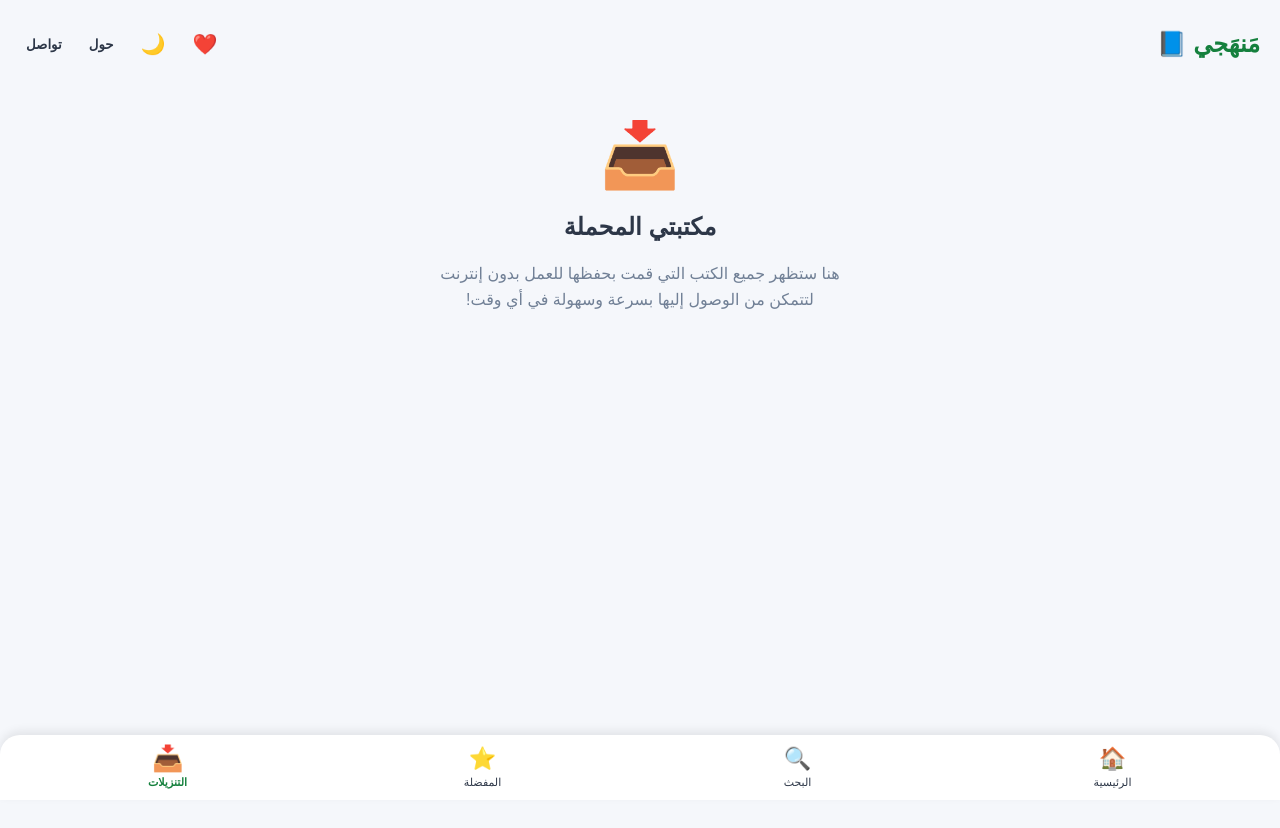
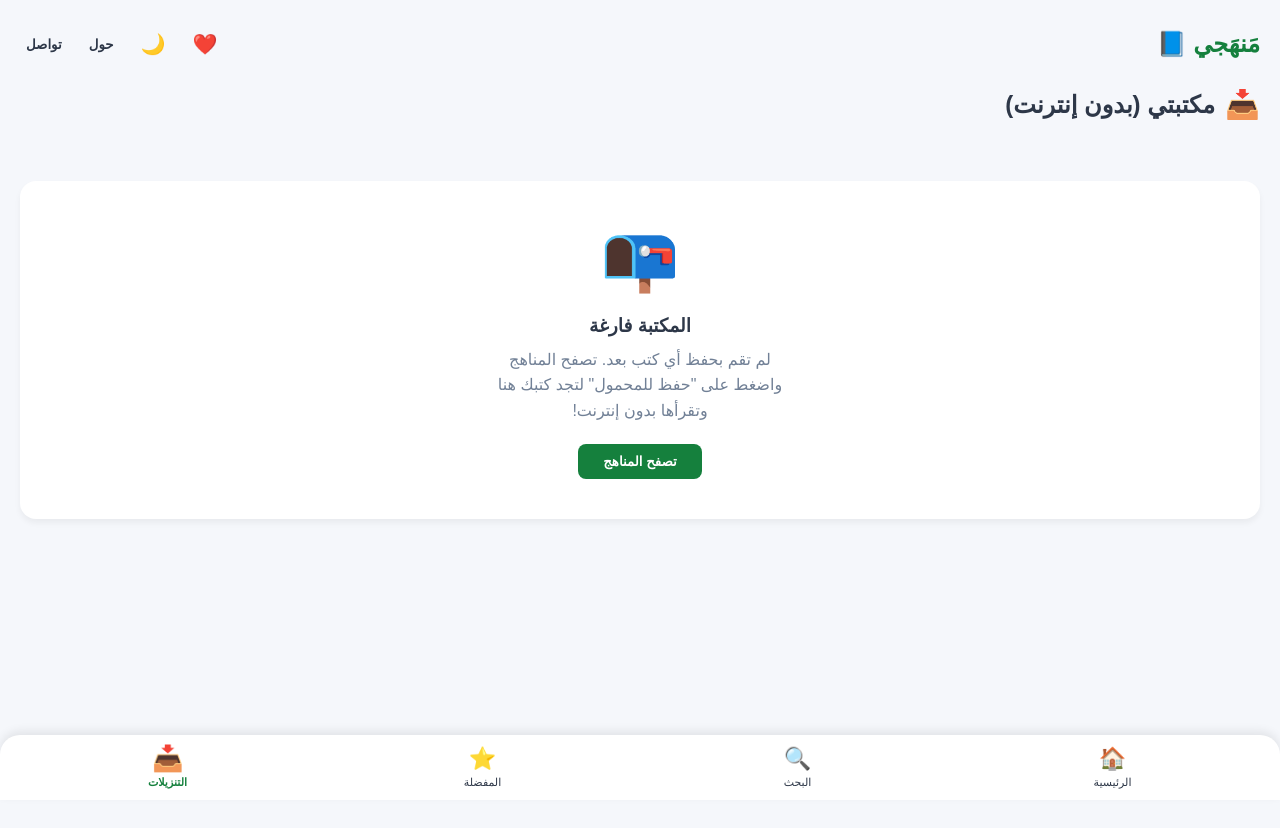
Before and after one commit to rabeethwabah-boop/manhaji-app, a React (Vite) app: page /downloads in a window 1280 px wide. Shown: the top 828 px of the page. Built offline with nearby package versions, Linux system fonts and the light colour scheme.

Commit message:
برمجة صفحة التنزيلات لعرض وحذف الكتب المحفوظة للأوفلاين

```diff
--- a/src/pages/Downloads.jsx
+++ b/src/pages/Downloads.jsx
@@ -1,14 +1,82 @@
 // src/pages/Downloads.jsx
-import React from 'react';
+import React, { useState, useEffect } from 'react';
+import { useNavigate } from 'react-router-dom';
+import { getBookCoverPath, cleanBookName } from '../utils/helpers';
 
 const Downloads = () => {
+  const [downloadedBooks, setDownloadedBooks] = useState([]);
+  const navigate = useNavigate();
+
+  useEffect(() => {
+    // جلب قائمة الكتب المحملة من الذاكرة المحلية
+    const saved = JSON.parse(localStorage.getItem('manhaji_downloads') || '[]');
+    setDownloadedBooks(saved);
+  }, []);
+
+  const handleDelete = async (bookId) => {
+    const confirmDelete = window.confirm("هل أنت متأكد أنك تريد حذف هذا الكتاب من جهازك لتوفير المساحة؟");
+    if (!confirmDelete) return;
+
+    // 1. حذف الكتاب (PDF) من الذاكرة المخفية (Cache)
+    const downloadUrl = `https://drive.google.com/uc?export=download&id=${bookId}`;
+    try {
+      const cache = await caches.open('manhaji-v1');
+      await cache.delete(downloadUrl);
+    } catch (e) {
+      console.error("خطأ في حذف الكاش", e);
+    }
+
+    // 2. حذفه من القائمة المعروضة
+    const updatedBooks = downloadedBooks.filter(b => b.id !== bookId);
+    localStorage.setItem('manhaji_downloads', JSON.stringify(updatedBooks));
+    setDownloadedBooks(updatedBooks);
+  };
+
   return (
-    <div style={{ paddingBottom: '80px', textAlign: 'center', marginTop: '50px' }}>
-      <span style={{ fontSize: '64px' }}>📥</span>
-      <h2 style={{ color: 'var(--text-darkGray)', marginTop: '20px' }}>مكتبتي المحملة</h2>
-      <p style={{ color: '#718096', maxWidth: '400px', margin: '10px auto', lineHeight: '1.6' }}>
-        هنا ستظهر جميع الكتب التي قمت بحفظها للعمل بدون إنترنت لتتمكن من الوصول إليها بسرعة وسهولة في أي وقت!
-      </p>
+    <div style={{ paddingBottom: '80px', position: 'relative' }}>
+      <div style={{ display: 'flex', alignItems: 'center', gap: '10px', marginBottom: '25px' }}>
+        <span style={{ fontSize: '28px' }}>📥</span>
+        <h2 style={{ color: 'var(--text-darkGray)', margin: 0 }}>مكتبتي (بدون إنترنت)</h2>
+      </div>
+
+      {downloadedBooks.length === 0 ? (
+        <div style={{ textAlign: 'center', marginTop: '60px', backgroundColor: 'var(--bg-white)', padding: '40px 20px', borderRadius: '16px', boxShadow: '0 4px 6px rgba(0,0,0,0.05)' }}>
+          <span style={{ fontSize: '64px', display: 'block', marginBottom: '15px' }}>📭</span>
+          <h3 style={{ color: 'var(--text-darkGray)', marginBottom: '10px' }}>المكتبة فارغة</h3>
+          <p style={{ color: '#718096', lineHeight: '1.6', maxWidth: '300px', margin: '0 auto' }}>
+            لم تقم بحفظ أي كتب بعد. تصفح المناهج واضغط على "حفظ للمحمول" لتجد كتبك هنا وتقرأها بدون إنترنت!
+          </p>
+          <button
+            onClick={() => navigate('/')}
+            style={{ marginTop: '20px', padding: '10px 25px', backgroundColor: '#15803d', color: 'white', border: 'none', borderRadius: '8px', cursor: 'pointer', fontWeight: 'bold' }}
+          >
+            تصفح المناهج
+          </button>
+        </div>
+      ) : (
+        <div style={{ display: 'flex', flexDirection: 'column', gap: '15px' }}>
+          {downloadedBooks.map(book => (
+            <div key={book.id} style={{ display: 'flex', backgroundColor: 'var(--bg-white)', padding: '12px', borderRadius: '16px', boxShadow: '0 4px 6px -1px rgba(0,0,0,0.05)', alignItems: 'center', gap: '15px', transition: 'transform 0.2s' }}>
+              <img src={getBookCoverPath(book)} alt={cleanBookName(book.name)} style={{ width: '65px', height: '90px', objectFit: 'cover', borderRadius: '8px', boxShadow: '0 2px 4px rgba(0,0,0,0.1)' }} />
+
+              <div style={{ flex: 1 }}>
+                <h4 style={{ margin: '0 0 8px 0', fontSize: '15px', color: 'var(--text-darkGray)', lineHeight: '1.4' }}>{cleanBookName(book.name)}</h4>
+                <button onClick={() => navigate(`/read/${book.id}`, { state: { bookName: book.name } })} style={{ padding: '6px 15px', backgroundColor: '#166534', color: 'white', border: 'none', borderRadius: '6px', fontSize: '12px', cursor: 'pointer', fontWeight: 'bold', display: 'flex', alignItems: 'center', gap: '5px' }}>
+                  <span>👁️</span> قراءة الأوفلاين
+                </button>
+              </div>
+
+              <button
+                onClick={() => handleDelete(book.id)}
+                style={{ width: '40px', height: '40px', backgroundColor: '#fee2e2', color: '#ef4444', border: 'none', borderRadius: '10px', cursor: 'pointer', display: 'flex', alignItems: 'center', justifyContent: 'center', fontSize: '18px', transition: 'background-color 0.2s' }}
+                title="حذف لتوفير المساحة"
+              >
+                🗑️
+              </button>
+            </div>
+          ))}
+        </div>
+      )}
     </div>
   );
 };
```
Also changed, not shown: src/components/BookCard.jsx (+17 -72 lines).
